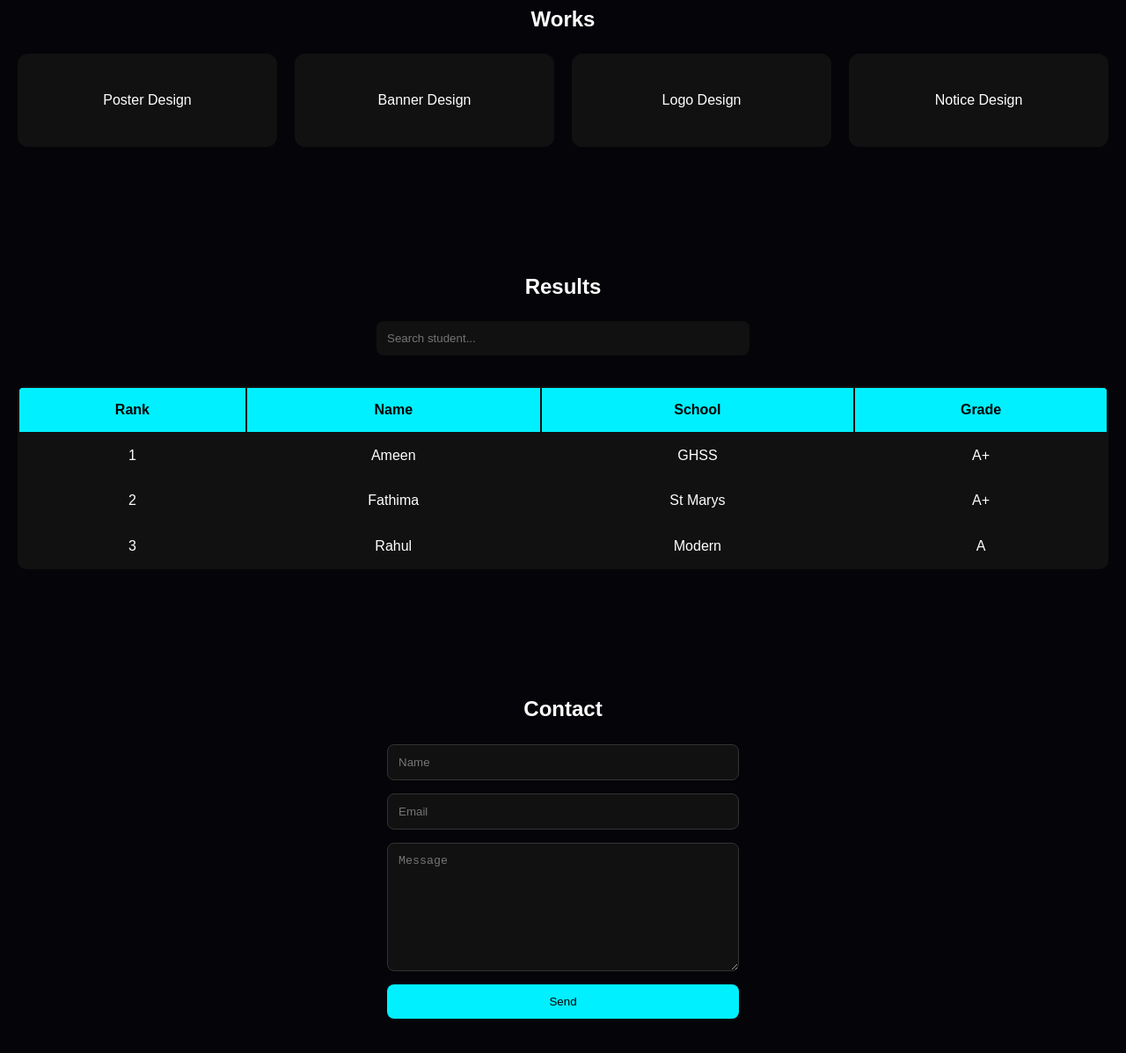
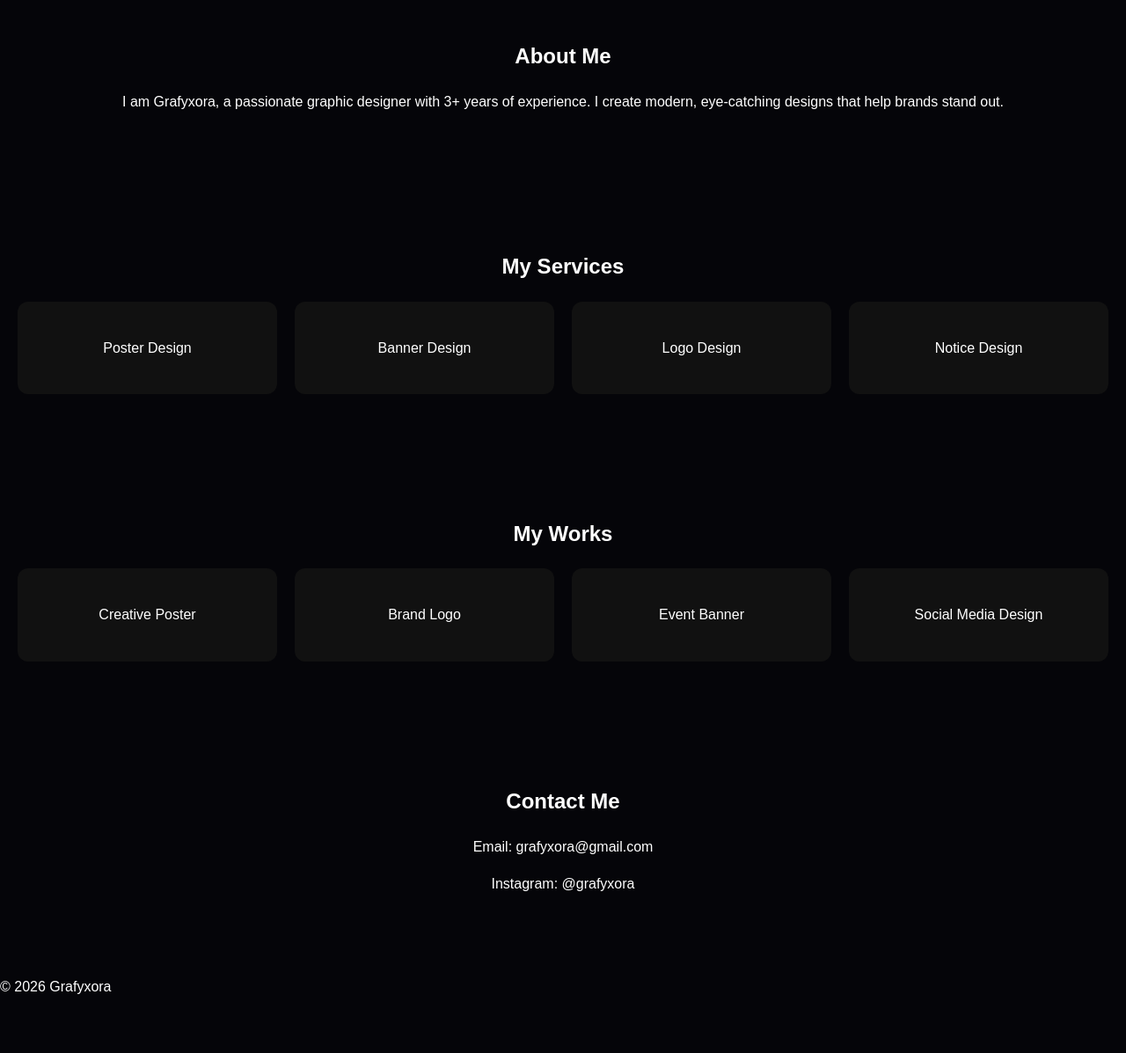
Before and after one commit to shamil-ai/flopv, a plain HTML site: page index.html in a window 1280 px wide. Shown: the part 545-1742 px from the top of the page at 88% size. After the commit the page ends 1696 px from the top, so only its background shows below. Drawn offline with nearby package versions, Linux system fonts and the light colour scheme.

Commit message:
Update index.html

```diff
--- a/index.html
+++ b/index.html
@@ -2,77 +2,80 @@
 <html lang="en">
 <head>
   <meta charset="UTF-8">
-  <title>Grafyxora | Pro Portfolio</title>
-
-  <!-- CSS -->
+  <title>Grafyxora | Graphic Designer</title>
   <link rel="stylesheet" href="style.css">
 
-  <!-- Libraries -->
+  <!-- Animations -->
   <script src="https://unpkg.com/scrollreveal"></script>
-  <script src="https://cdn.jsdelivr.net/npm/tsparticles@2/tsparticles.bundle.min.js"></script>
   <script src="https://cdn.jsdelivr.net/npm/typed.js@2.0.12"></script>
 </head>
 
 <body>
 
-<!-- Particle Background -->
-<div id="particles-js"></div>
+<!-- 🌌 Glow Background -->
+<div class="bg-glow"></div>
 
-<!-- Navbar -->
-<nav class="nav">
+<!-- 🔝 Navbar -->
+<nav>
   <h1>Grafyxora</h1>
   <ul>
     <li><a href="#home">Home</a></li>
+    <li><a href="#about">About</a></li>
+    <li><a href="#services">Services</a></li>
     <li><a href="#portfolio">Portfolio</a></li>
-    <li><a href="#results">Results</a></li>
     <li><a href="#contact">Contact</a></li>
   </ul>
 </nav>
 
-<!-- Hero -->
-<section id="home" class="section hero">
-  <h2>I'm <span class="typing"></span></h2>
-  <p>Creative Graphic Designer</p>
+<!-- 🏠 Hero -->
+<section id="home" class="hero">
+  <h2>I’m <span class="typing"></span></h2>
+  <p>Professional Graphic Designer</p>
+  <p>3+ Years Experience in Creative Design</p>
 </section>
 
-<!-- Portfolio -->
-<section id="portfolio" class="section">
-  <h2>Works</h2>
-  <div class="grid" id="portfolioGrid"></div>
+<!-- 👤 About -->
+<section id="about" class="section">
+  <h2>About Me</h2>
+  <p>
+    I am Grafyxora, a passionate graphic designer with 3+ years of experience.
+    I create modern, eye-catching designs that help brands stand out.
+  </p>
 </section>
 
-<!-- Result System -->
-<section id="results" class="section">
-  <h2>Results</h2>
-
-  <input type="text" id="searchInput" placeholder="Search student...">
-
-  <table>
-    <thead>
-      <tr>
-        <th>Rank</th>
-        <th>Name</th>
-        <th>School</th>
-        <th>Grade</th>
-      </tr>
-    </thead>
-    <tbody id="resultBody"></tbody>
-  </table>
+<!-- 🛠 Services -->
+<section id="services" class="section">
+  <h2>My Services</h2>
+  <div class="grid">
+    <div class="card">Poster Design</div>
+    <div class="card">Banner Design</div>
+    <div class="card">Logo Design</div>
+    <div class="card">Notice Design</div>
+  </div>
 </section>
 
-<!-- Contact -->
-<section id="contact" class="section">
-  <h2>Contact</h2>
-  <form id="contact-form">
-    <input name="user_name" placeholder="Name" required>
-    <input name="user_email" type="email" placeholder="Email" required>
-    <textarea name="message" placeholder="Message"></textarea>
-    <button>Send</button>
-  </form>
-  <p id="status"></p>
+<!-- 🎨 Portfolio -->
+<section id="portfolio" class="section">
+  <h2>My Works</h2>
+  <div class="grid">
+    <div class="card">Creative Poster</div>
+    <div class="card">Brand Logo</div>
+    <div class="card">Event Banner</div>
+    <div class="card">Social Media Design</div>
+  </div>
 </section>
 
-<script src="data.js"></script>
+<!-- 📩 Contact -->
+<section id="contact" class="section">
+  <h2>Contact Me</h2>
+  <p>Email: grafyxora@gmail.com</p>
+  <p>Instagram: @grafyxora</p>
+</section>
+
+<footer>
+  <p>© 2026 Grafyxora</p>
+</footer>
+
 <script src="script.js"></script>
 </body>
 </html>
```
